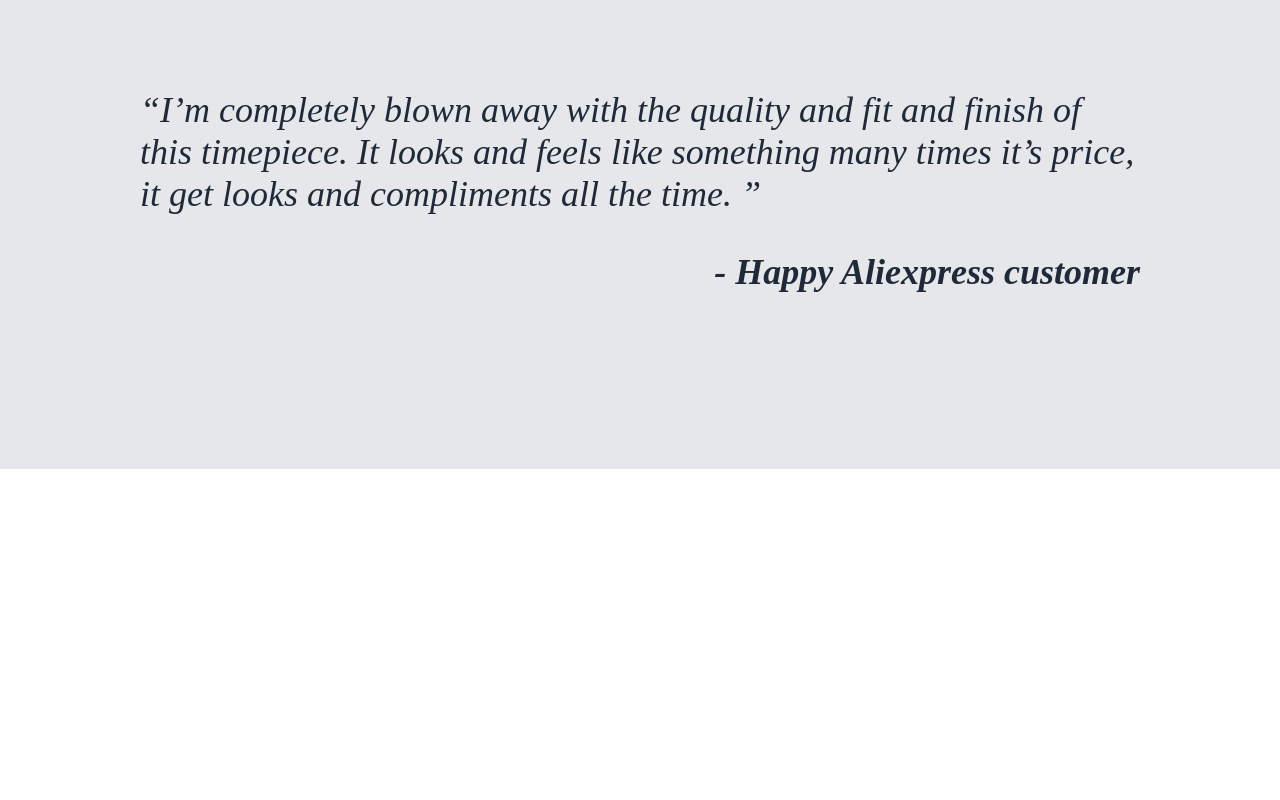
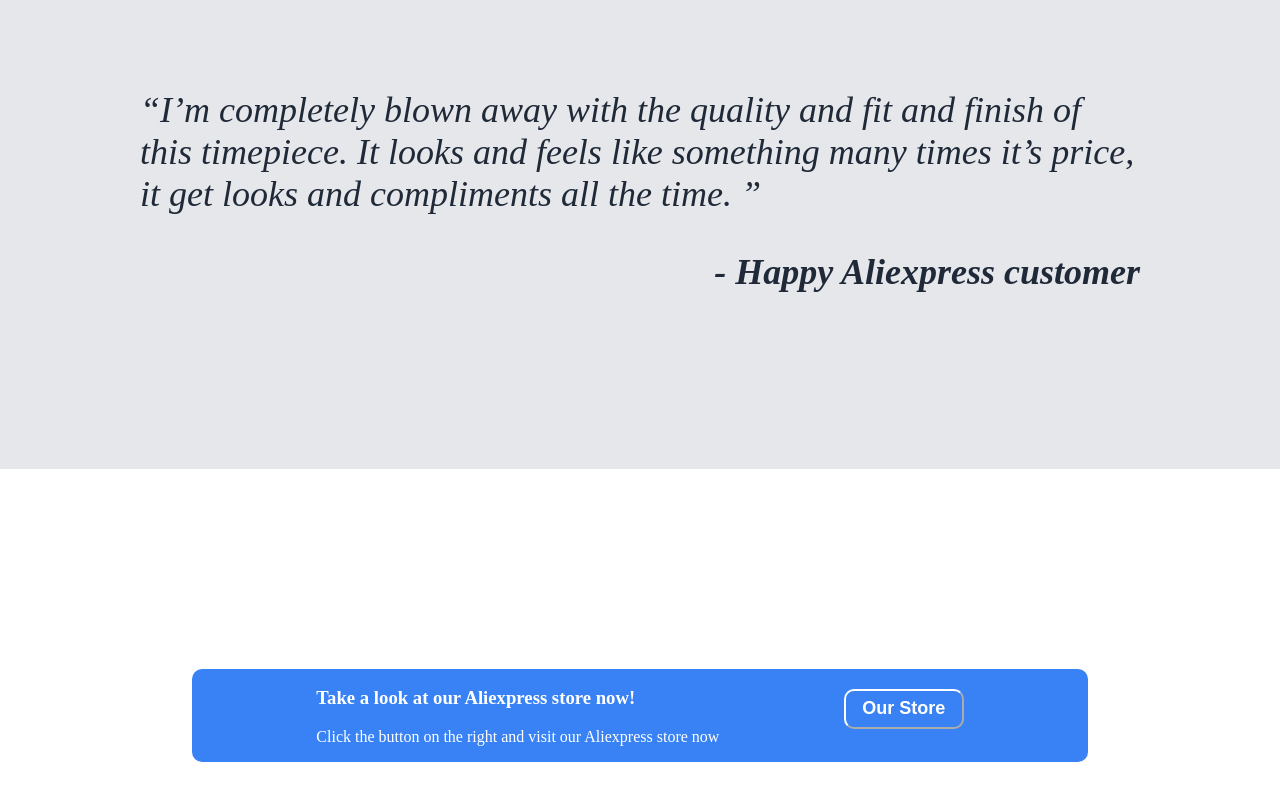
Before and after one commit to DifteR/odin-landing, a plain HTML site: page index.html in a window 1280 px wide. Shown: the part 1462-2262 px from the top of the page. Before the commit the page ends 1931 px from the top, so only its background shows below. Drawn offline with Linux system fonts and the light colour scheme.

Commit message:
Add call to action content and styling

```diff
--- a/index.html
+++ b/index.html
@@ -45,5 +45,15 @@
     <div class="break"></div>
     <p> - Happy Aliexpress customer</p>
   </div>
+  <div class="action-call">
+    <div class="action-content">
+    <div><h3>Take a look at our Aliexpress store now!</h3>
+    <p>Click the button on the right and visit our Aliexpress store now</p></div>
+    <form  action="https://sanmartin.aliexpress.com/">
+      <input class="our-store action-call-button" type="submit" value="Our Store" />
+
+    </form>
+    </div>
+  </div>
   </body>
 </html>
--- a/styles/dark.css
+++ b/styles/dark.css
@@ -111,3 +111,24 @@ header ul {
   font-weight: 900;
   margin-left: auto;
 }
+.action-content {
+  display: flex;
+  flex-direction: row;
+  justify-content: space-evenly;
+  border-radius: 10px;
+  background-color: #3882f6;
+  margin-left: 15vw;
+  margin-right: 15vw;
+  margin-top: 200px;
+  margin-bottom: 200px;
+  color: white;
+}
+.action-call form {
+  justify-self: center;
+}
+.action-call-button {
+  justify-self: flex-end;
+  border-color: white;
+  margin-top: 20px;
+  margin-left: auto;
+}
```
